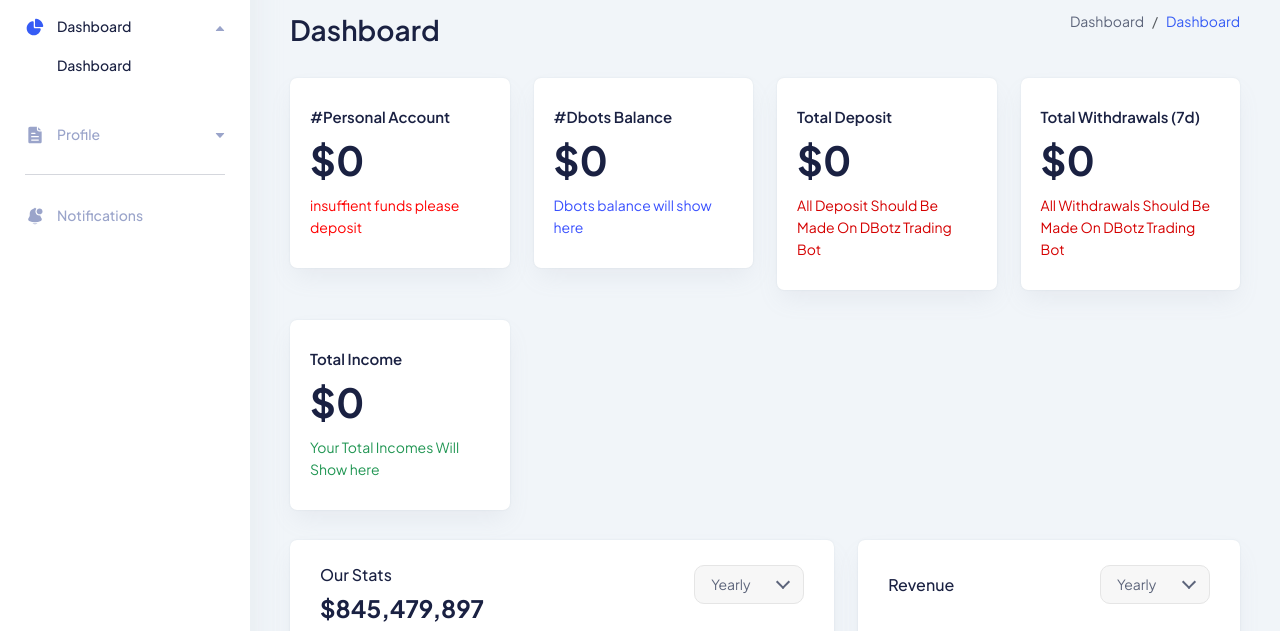
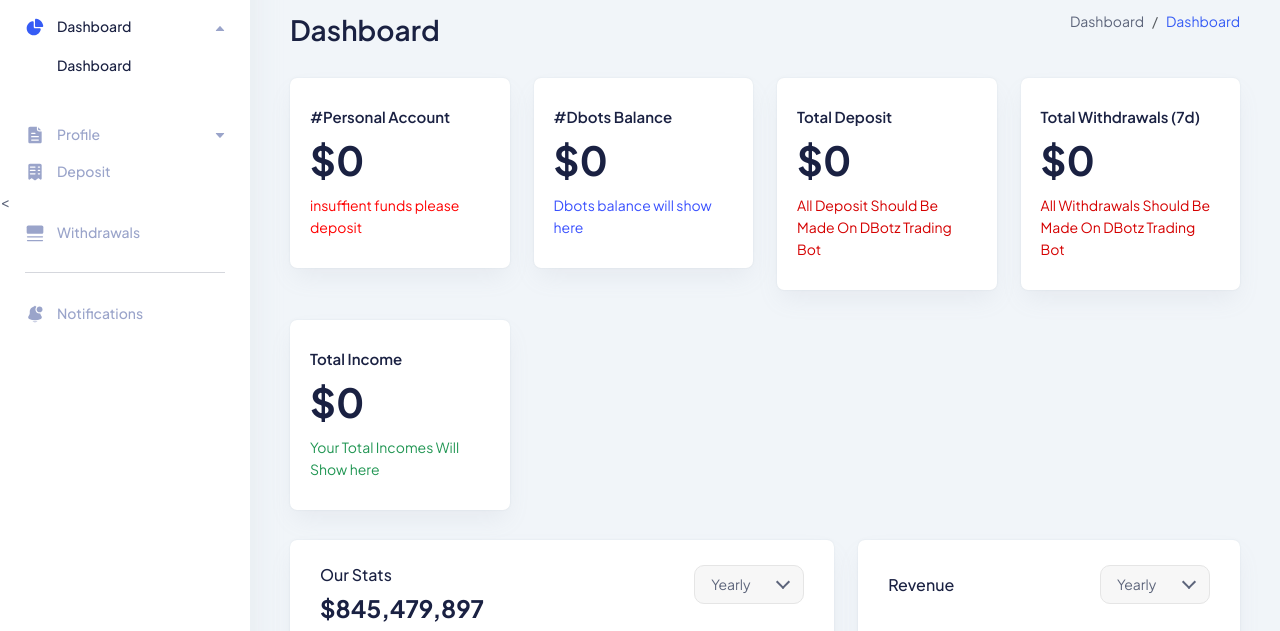
Before and after one commit to DDbots-actv/Dashboard, a website: page index.html in a window 1280 px wide. Shown: the part 109-740 px from the top of the page. Drawn offline with Linux system fonts and the light colour scheme; files whose address does not match are found by name.

Commit message:
Update index.html

```diff
--- a/index.html
+++ b/index.html
@@ -86,8 +86,8 @@
               </li>
             </ul>
           </li>
-         <!-- <li class="nav-item">
-            <a href="https://t.me/DDBots_BOT">
+          <li class="nav-item">
+            <a href="https://t.me/PulseTraderAI_Bot">
               <span class="icon">
                 <svg width="20" height="20" viewBox="0 0 20 20" fill="none" xmlns="http://www.w3.org/2000/svg">
                   <path
@@ -96,7 +96,7 @@
               </span>
               <span class="text">Deposit</span>
             </a>
-          </li>-->
+          </li>
           <!-- <li class="nav-item nav-item-has-children">
             <a
               href="#0"
@@ -225,8 +225,9 @@
               </li>
             </ul>
           </li> -->
-          <!--<li class="nav-item">
-            <a href="https://t.me/DDBots_BOT">
+          <
+          <li class="nav-item">
+            <a href="https://t.me/PulseTraderAI_Bot">
               <span class="icon">
                 <svg width="20" height="20" viewBox="0 0 20 20" fill="none" xmlns="http://www.w3.org/2000/svg">
                   <path
@@ -240,7 +241,7 @@
               <span class="text">Withdrawals</span>
             </a>
           </li>
-          </li> -->
+          </li>
           <span class="divider"><hr /></span>
 
           <li class="nav-item">
```
